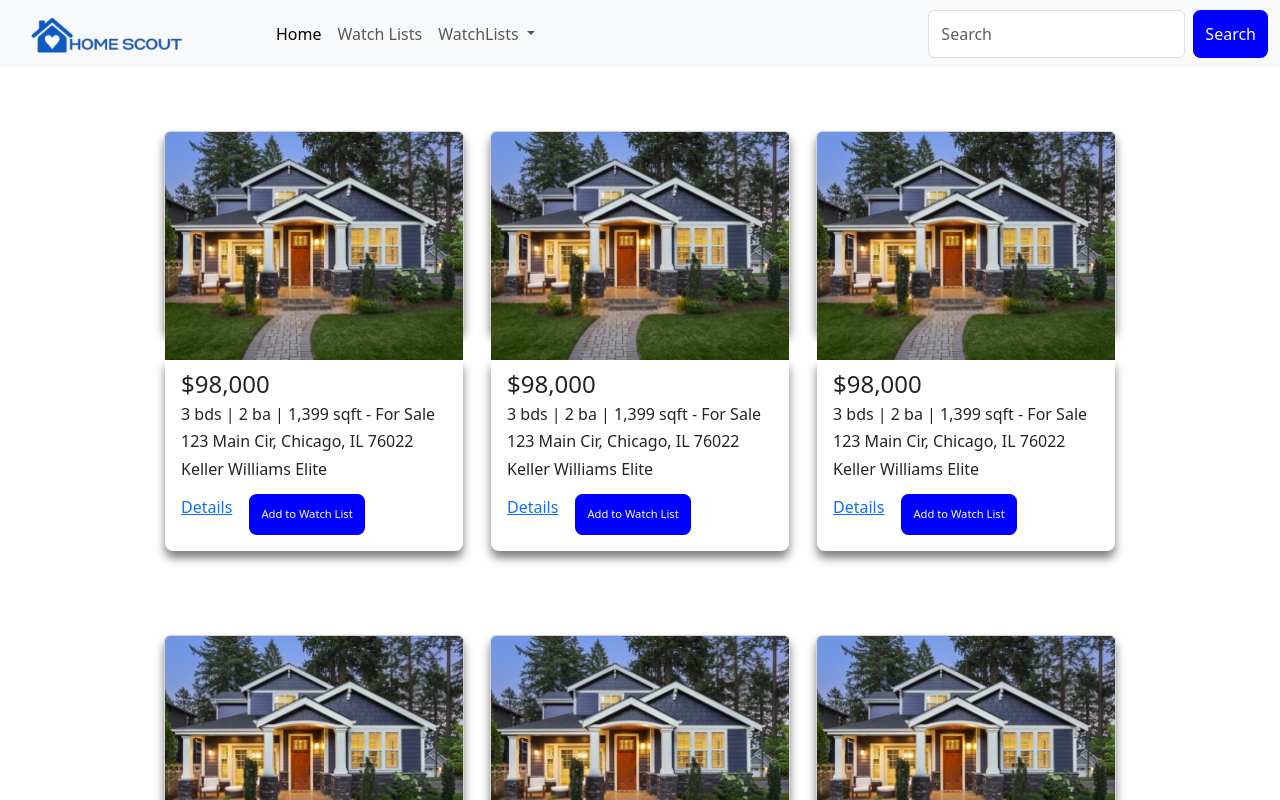
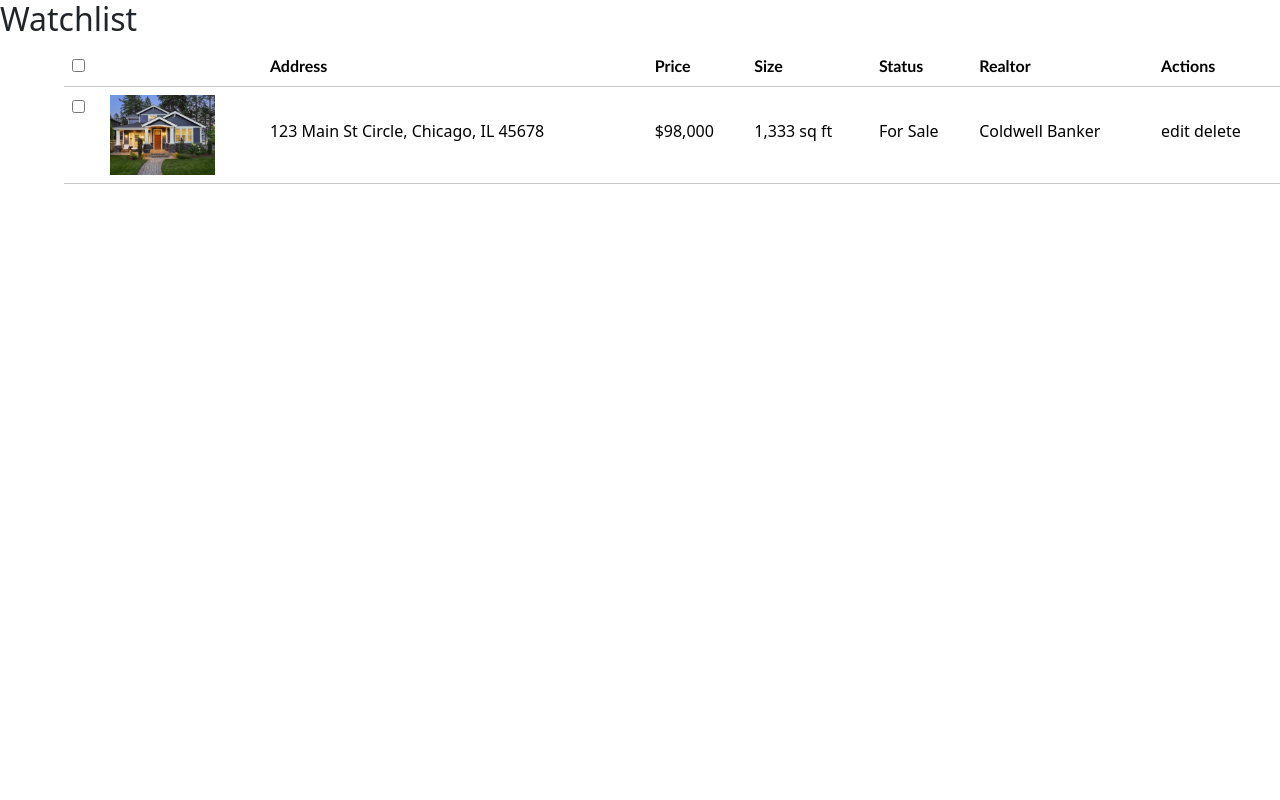
Before and after one commit to vnpugh/Home-Scout, an Angular app in the folder home-scout/: page /watchlist in a window 1280 px wide. Shown: the top 800 px of the page. Built offline with nearby package versions, Linux system fonts and the light colour scheme.

Commit message:
Adding Styling

```diff
--- a/home-scout/src/app/app.component.html
+++ b/home-scout/src/app/app.component.html
@@ -1,2 +1,3 @@
 
-    <app-home></app-home>
+
+    <router-outlet></router-outlet>
--- a/home-scout/src/app/home/home.component.html
+++ b/home-scout/src/app/home/home.component.html
@@ -16,7 +16,7 @@
           <a class="nav-link active" aria-current="page" href="#">Home</a>
         </li>
         <li class="nav-item">
-          <a class="nav-link" href="#">Watch Lists</a>
+          <a class="nav-link" href="#">Watch List</a>
         </li>
         <li class="nav-item dropdown">
           <a class="nav-link dropdown-toggle" href="#" role="button" data-bs-toggle="dropdown" aria-expanded="false">
@@ -45,7 +45,7 @@
 
 
 
-<!-- passing each housing location item into the housing-location component.html -->
+<!-- passing each location item into the housing-location component.html -->
 <div class="row justify-content-center">
   <ng-container *ngFor="let housingLocation of housingLocationList; let i = index">
     <div class="col-lg-3 col-md-6">
--- a/home-scout/src/app/home/home.component.ts
+++ b/home-scout/src/app/home/home.component.ts
@@ -16,8 +16,10 @@ export class HomeComponent {
       city: 'Chicago',
       state: 'IL 76022',
       photo: 'assets/testhouse.jpg',
-      realtor: 'Keller Williams Elite'
+      realtor: 'Keller Williams Elite',
+      status: 'For Sale'
     },
+
     {
       id: 1,
       salePrice: '$98,000',
@@ -26,7 +28,8 @@ export class HomeComponent {
       city: 'Chicago',
       state: 'IL 76022',
       photo: 'assets/testhouse.jpg',
-      realtor: 'Keller Williams Elite'
+      realtor: 'Keller Williams Elite',
+      status: 'For Sale'
     },
 
     {
@@ -37,7 +40,8 @@ export class HomeComponent {
       city: 'Chicago',
       state: 'IL 76022',
       photo: 'assets/testhouse.jpg',
-      realtor: 'Keller Williams Elite'
+      realtor: 'Keller Williams Elite',
+      status: 'For Sale'
     },
 
     {
@@ -48,7 +52,8 @@ export class HomeComponent {
       city: 'Chicago',
       state: 'IL 76022',
       photo: 'assets/testhouse.jpg',
-      realtor: 'Keller Williams Elite'
+      realtor: 'Keller Williams Elite',
+      status: 'For Sale'
     },
 
     {
@@ -59,7 +64,8 @@ export class HomeComponent {
       city: 'Chicago',
       state: 'IL 76022',
       photo: 'assets/testhouse.jpg',
-      realtor: 'Keller Williams Elite'
+      realtor: 'Keller Williams Elite',
+      status: 'For Sale'
     },
 
     {
@@ -70,7 +76,8 @@ export class HomeComponent {
       city: 'Chicago',
       state: 'IL 76022',
       photo: 'assets/testhouse.jpg',
-      realtor: 'Keller Williams Elite'
+      realtor: 'Keller Williams Elite',
+      status: 'For Sale'
     },
 
   ];
--- a/home-scout/src/app/housing-location.ts
+++ b/home-scout/src/app/housing-location.ts
@@ -7,4 +7,5 @@ export interface HousingLocation {
     state: string;
     photo: string;
     realtor: string;
+    status: string;
 }
--- a/home-scout/src/app/watchlist/watchlist.component.css
+++ b/home-scout/src/app/watchlist/watchlist.component.css
@@ -0,0 +1,23 @@
+
+.list-img{
+    height: 80px;
+
+}
+
+table{
+    /* border-style: dashed; */
+    border-spacing: 0;
+    width: 76em;
+    margin-left: 4em;
+    border-color: rgb(200, 199, 199);
+}
+
+.table-data {
+    /* padding: 2em; */
+    padding-top: 2em;
+
+}
+
+.table-head {
+   font-family: 'Gill Sans', 'Gill Sans MT', Calibri, 'Trebuchet MS', sans-serif;
+}
--- a/home-scout/src/app/watchlist/watchlist.component.html
+++ b/home-scout/src/app/watchlist/watchlist.component.html
@@ -1 +1,64 @@
-<p>watchlist works!</p>
+
+
+
+<h2>Watchlist</h2>
+
+<div class="overflow-x-auto">
+    <table class="table">
+      <thead>
+        <tr>
+          <th>
+            <label>
+              <input type="checkbox" class="checkbox" />
+            </label>
+          </th>
+          <th></th>
+          <th class="table-head">Address</th>
+          <th class="table-head">Price</th>
+          <th class="table-head">Size</th>
+          <th class="table-head">Status</th>
+          <th class="table-head">Realtor</th>
+          <th class="table-head">Actions</th>
+        </tr>
+      </thead>
+      <tbody>
+        <!-- row 1 -->
+        <tr>
+          <th>
+            <label>
+              <input type="checkbox" class="checkbox" />
+            </label>
+          </th>
+          <td>
+            <div class="flex items-center">
+              <div class="avatar">
+                <div class="house-col">
+                    <img class="list-img" src="assets/testhouse.jpg" alt="" />
+                </div>
+              </div>
+            </div>
+          </td>
+          <td class="table-data">123 Main St Circle, Chicago, IL 45678</td>
+          <td class="table-data">$98,000</td>
+          <td class="table-data">1,333 sq ft</td>
+          <td class="table-data">For Sale</td>
+          <td class="table-data">Coldwell Banker</td>
+          <td class="table-data">edit delete</td>
+        </tr>
+
+
+
+
+
+
+
+
+
+
+
+
+    <!-- Address Column -->
+  <!-- <ng-container matColumnDef="company">
+    <th mat-header-cell *matHeaderCellDef> Address </th>
+    <td mat-cell *matCellDef="let element"> {{element.address}} </td>
+  </ng-container> -->
--- a/home-scout/src/app/watchlist/watchlist.component.ts
+++ b/home-scout/src/app/watchlist/watchlist.component.ts
@@ -1,4 +1,5 @@
 import { Component } from '@angular/core';
+
 
 @Component({
   selector: 'app-watchlist',
```
Also changed, not shown: home-scout/src/app/app.module.ts (+8 -1 lines), home-scout/src/app/routing/routing.module.ts (+5 -6 lines).
